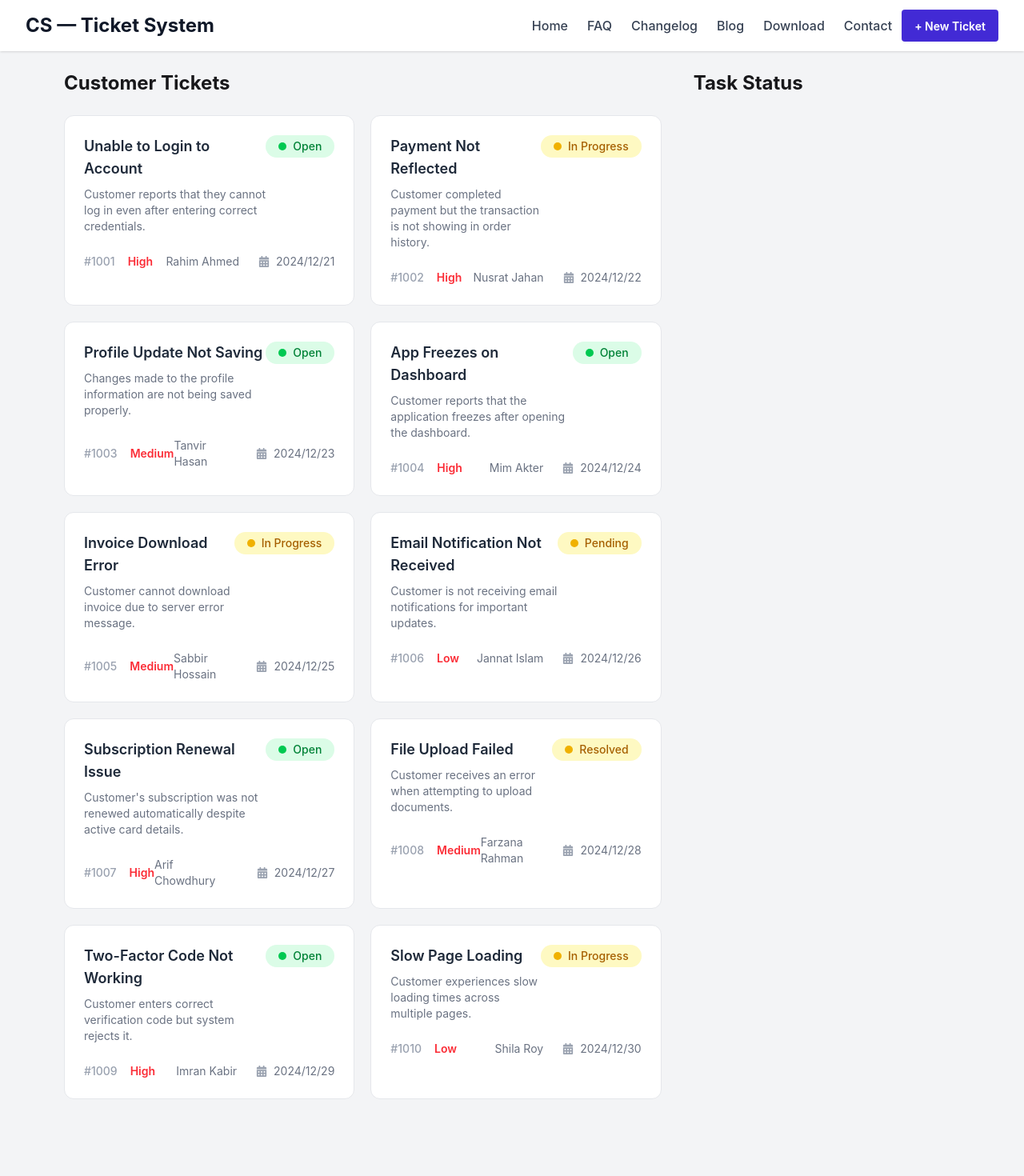
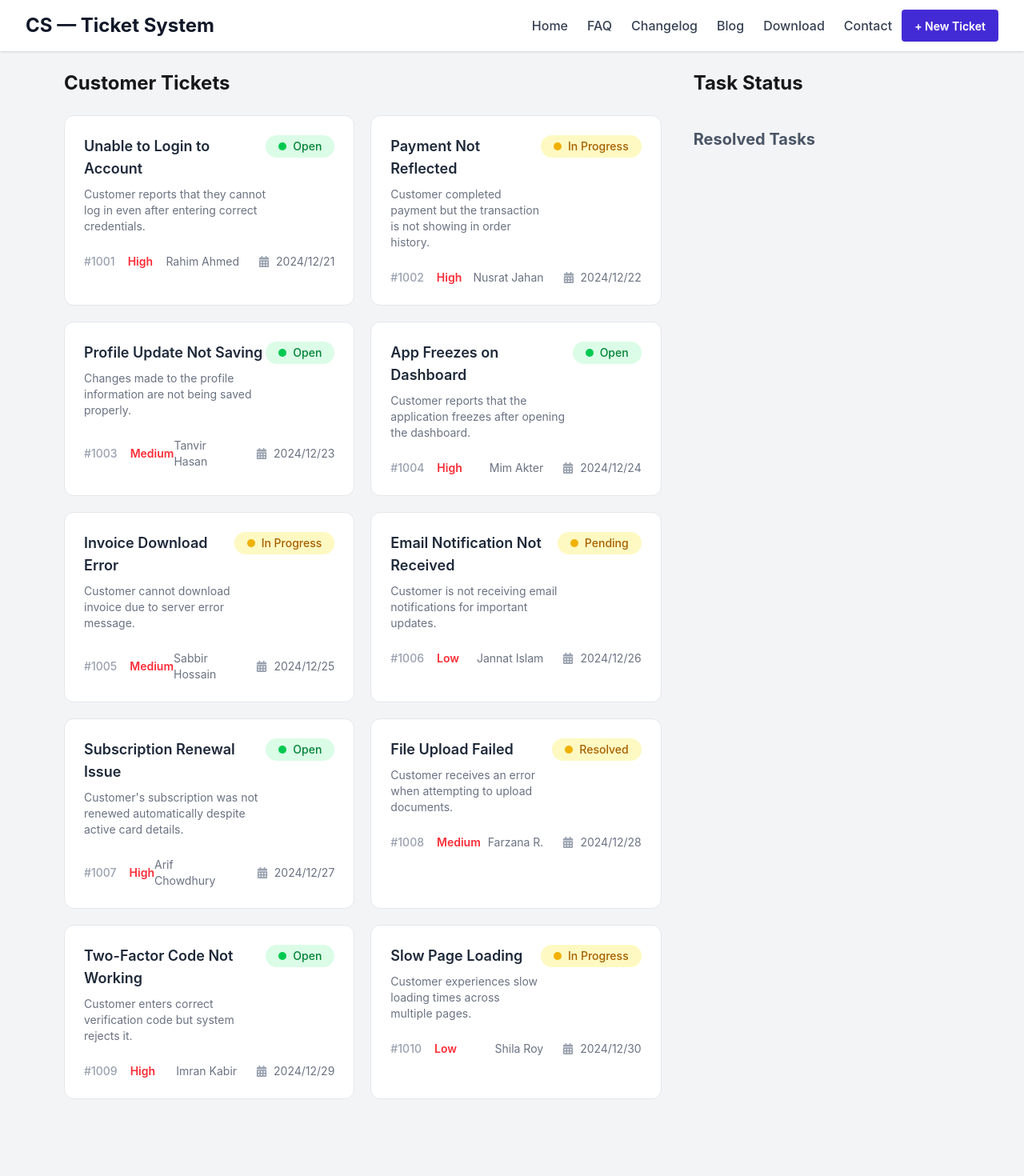
Before and after one commit to Jahid458/cs-ticker-system, a React (Vite) app: page / in a window 1280 px wide. Shown: the top 1470 px of the page at 80% size. Built offline with nearby package versions, Linux system fonts and the light colour scheme.

Commit message:
resolved task added

```diff
--- a/public/data.json
+++ b/public/data.json
@@ -66,7 +66,7 @@
     "id": 1008,
     "title": "File Upload Failed",
     "description": "Customer receives an error when attempting to upload documents.",
-    "customer": "Farzana Rahman",
+    "customer": "Farzana R.",
     "priority": "Medium",
     "status": "Resolved",
     "createdAt": "2024/12/28"
--- a/src/pages/Tickets/Tickets.jsx
+++ b/src/pages/Tickets/Tickets.jsx
@@ -1,6 +1,6 @@
 import React, { use, useState } from "react";
 import { FaCalendarAlt } from "react-icons/fa";
-import { ToastContainer, toast } from 'react-toastify';
+import { ToastContainer, toast } from "react-toastify";
 
 const Tickets = ({ ticketPromise }) => {
   const ticketLists = use(ticketPromise);
@@ -10,22 +10,24 @@ const Tickets = ({ ticketPromise }) => {
   const [inProgress, setInProgress] = useState([]);
   const [resolvedTasks, setResolvedTasks] = useState([]);
 
-
-
   const addToProgress = (ticket) => {
-    const isExits = inProgress.find(item => item.id  === ticket.id);
-    if(!isExits){
-        setInProgress([...inProgress,ticket]);
+    const isExits = inProgress.find((item) => item.id === ticket.id);
+    if (!isExits) {
+      setInProgress([...inProgress, ticket]);
       toast.success("Ticket added to In-Progress!");
-    }else{
+    } else {
       toast.warning("Ticket already in progress!");
     }
-  }
+  };
 
   const handleComplete = (task) => {
-    setInProgress(inProgress.filter( item => item.id !== task.id));
+    setInProgress(inProgress.filter((item) => item.id !== task.id));
 
-  }
+    setResolvedTasks([...resolvedTasks,task]);
+    setTickets(tickets.filter(item => item.id !== task.id))
+
+    toast.success('Ticket Resolved Sucessfully!')
+  };
 
   return (
     <div className="max-w-7xl mx-auto p-6 px-5 lg:px-10 flex flex-col lg:flex-row gap-10">
@@ -85,23 +87,35 @@ const Tickets = ({ ticketPromise }) => {
       </div>
 
       <div className="lg:w-1/3 space-y-10 ">
-
         <div>
           <h2 className="text-2xl font-bold mb-6">Task Status</h2>
           {inProgress.map((task) => (
             <div key={task.id} className="bg-white p-5 rounded-lg  mb-4">
               <p className="font-semibold text-gray-500 mb-3">{task.title}</p>
               <button
-                  onClick={(e) => { e.stopPropagation();  }}
+                onClick={(e) => {
+                  e.stopPropagation();
+                  handleComplete(task)
+                }}
                 className="btn bg-[#02A53B] btn-sm w-full text-white"
-                >Complete</button>
+              >
+                Complete
+              </button>
             </div>
           ))}
         </div>
 
+        <div>
+          <h2 className="text-xl text-gray-600 font-bold mb-4">
+            Resolved Tasks
+          </h2>
+          {resolvedTasks.map((task) => (
+            <div key={task.id} className="bg-[#e0e7ff] p-5 rounded-lg  mb-4">
+              <h1 className="text-black">{task.title}</h1>
             </div>
-
-
+          ))}
+        </div>
+      </div>
     </div>
   );
 };
```
Lines whose indentation alone changed are shown as unchanged.
